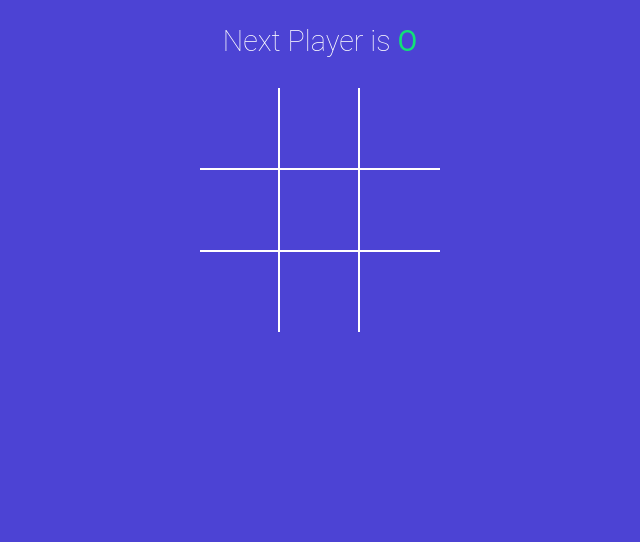
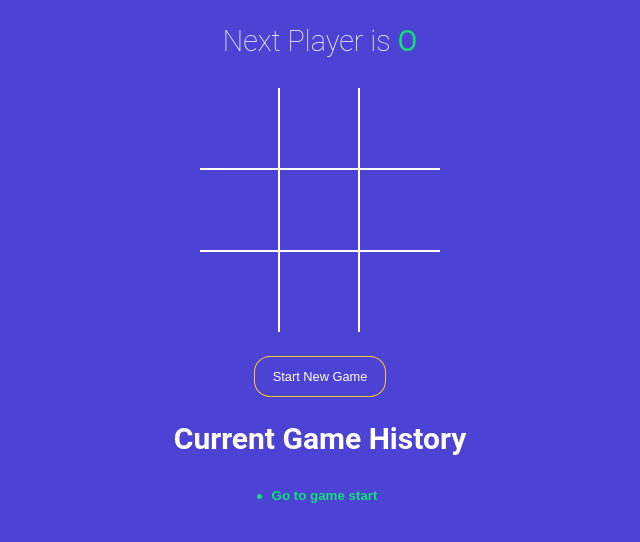
Before and after one commit to Dhruvshelke15/Tic-tac-toe-v2, a React (Vite) app: page / in a window 1280 px wide. Shown: the top 542 px of the page, without its empty margins (320-960 px from the left). Built offline with nearby package versions, Linux system fonts and the light colour scheme.

Commit message:
Added features of game reset and history

```diff
--- a/src/App.jsx
+++ b/src/App.jsx
@@ -4,35 +4,77 @@
 import Square from './components/Square';
 import { calculateWinner } from './components/winner';
 import Status from './components/Status';
+import History from './components/History';
+
+const NEW_GAME = [{ squares: Array(9).fill(null), isXnext: false }];
 
 function App() {
-  const [isXnext, setisXnext] = useState(false);
-  const [squares, setSquares] = useState(Array(9).fill(null));
+  const [history, setHistory] = useState(NEW_GAME);
+  const [currentMove, setCurrentMove] = useState(0);
 
-  const winner = calculateWinner(squares);
+  const gamingBoard = history[currentMove];
+
+  const winner = calculateWinner(gamingBoard.squares);
 
   const handleSquareClick = clickedPosition => {
-    if (squares[clickedPosition] || winner) {
+    if (gamingBoard.squares[clickedPosition] || winner) {
       return;
     }
 
-    setSquares(currentSquares => {
-      return currentSquares.map((squareValue, position) => {
-        if (clickedPosition === position) {
-          return isXnext ? 'X' : 'O';
+    setHistory(currentHistory => {
+      const isTraversing = currentMove + 1 !== currentHistory.length;
+
+      const lastGameState = isTraversing
+        ? currentHistory[currentMove]
+        : currentHistory[currentHistory.length - 1];
+
+      const nextSquareState = lastGameState.squares.map(
+        (squareValue, position) => {
+          if (clickedPosition === position) {
+            return lastGameState.isXnext ? 'X' : 'O';
+          }
+          return squareValue;
         }
-        return squareValue;
+      );
+
+      const base = isTraversing
+        ? currentHistory.slice(0, currentHistory.indexOf(lastGameState) + 1)
+        : currentHistory;
+
+      return currentHistory.concat({
+        squares: nextSquareState,
+        isXnext: !lastGameState.isXnext,
       });
     });
 
-    setisXnext(currentisXnext => !currentisXnext);
+    setCurrentMove(move => move + 1);
   };
+
+  const moveTo = move => {
+    setCurrentMove(move);
+  };
+
+  const onNewGameStart = () => {
+    setHistory(NEW_GAME);
+    setCurrentMove(0);
+  };
+
   return (
     <div className="app">
-      <div>
-        <Status winner={winner} isXnext={isXnext} squares={squares} />
-        <Board squares={squares} handleSquareClick={handleSquareClick} />
-      </div>
+      <Status winner={winner} gamingBoard={gamingBoard} />
+      <Board
+        squares={gamingBoard.squares}
+        handleSquareClick={handleSquareClick}
+      />
+      <button
+        type="button"
+        onClick={onNewGameStart}
+        className={`btn-reset ${winner ? 'active' : ''}`}
+      >
+        Start New Game
+      </button>
+      <h2>Current Game History</h2>
+      <History history={history} moveTo={moveTo} currentMove={currentMove} />
     </div>
   );
 }
--- /dev/null
+++ b/src/components/History.jsx
@@ -0,0 +1,21 @@
+const History = ({ history, moveTo, currentMove }) => {
+  return (
+    <div className="history-wrapper">
+      <ul className="history">
+        {history.map((_, index) => (
+          <li key={index}>
+            <button
+              type="button"
+              className={`btn-move ${currentMove === index ? 'active' : ''}`}
+              onClick={() => moveTo(index)}
+            >
+              {index === 0 ? 'Go to game start' : `Go to move #${index}`}
+            </button>
+          </li>
+        ))}
+      </ul>
+    </div>
+  );
+};
+
+export default History;
--- a/src/components/Status.jsx
+++ b/src/components/Status.jsx
@@ -1,4 +1,5 @@
-const Status = ({ winner, isXnext, squares }) => {
+const Status = ({ winner, gamingBoard }) => {
+  const { squares, isXnext } = gamingBoard;
   const noMoves = squares.every(squareValue => squareValue !== null);
 
   const nextPlayer = isXnext ? 'X' : 'O';
```
